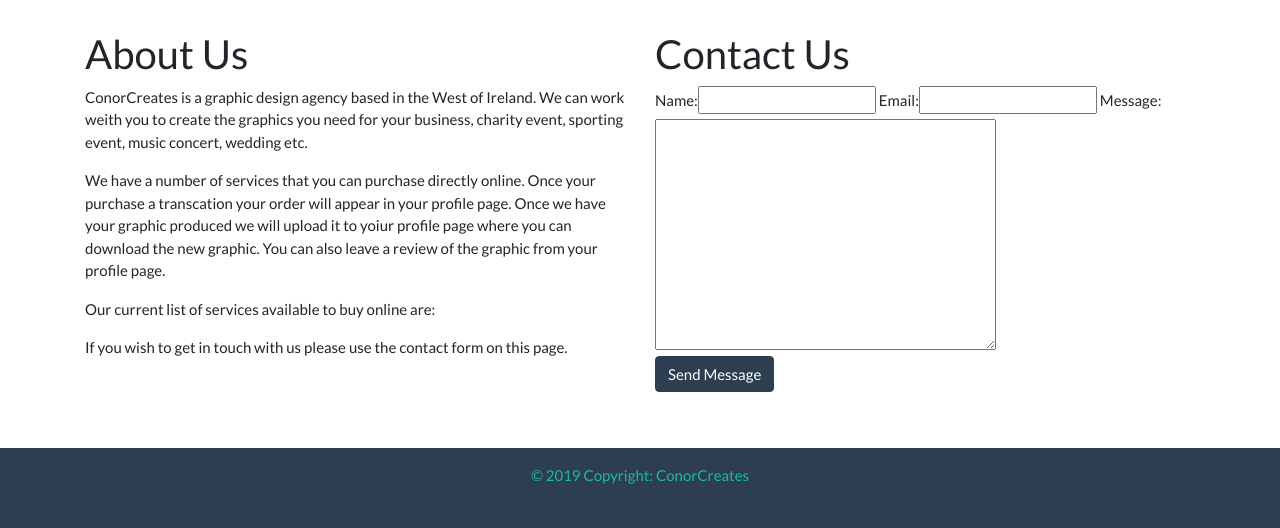
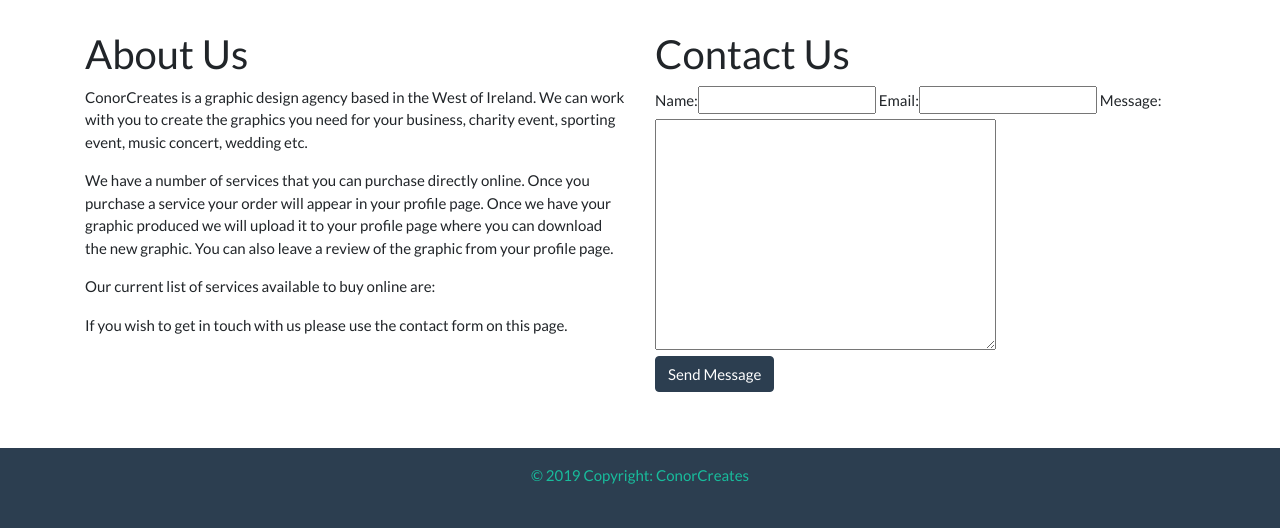
Before and after one commit to walshyc/conor-creates, a Django app: page /about/ in a window 1280 px wide. Shown: the part 385-913 px from the top of the page. Run offline with Django 3.2, Linux system fonts and the light colour scheme; data that the repository does not hold is empty; some libraries are stand-ins or nearby versions.

Commit message:
fixed some typos on about page

```diff
--- a/about/templates/about.html
+++ b/about/templates/about.html
@@ -11,13 +11,12 @@
     <div class="col-12 col-lg-6">
         <!-- Some information about the company -->
         <h2>About Us</h2>
-        <p>ConorCreates is a graphic design agency based in the West of Ireland. We can work weith you to create the
+        <p>ConorCreates is a graphic design agency based in the West of Ireland. We can work with you to create the
             graphics you need for your business, charity event, sporting event, music concert, wedding etc.
         </p>
         <p>
-            We have a number of services that you can purchase directly online. Once your purchase a transcation your
-            order will appear in your profile page. Once we have your graphic produced we will upload it to yoiur
-            profile page where you can download the new graphic. You can also leave a review of the graphic from your profile page.
+                We have a number of services that you can purchase directly online. Once you purchase a service your order will appear in your profile page.
+                Once we have your graphic produced we will upload it to your profile page where you can download the new graphic. You can also leave a review of the graphic from your profile page.
         </p>
         <p>
             Our current list of services available to buy online are:
```
